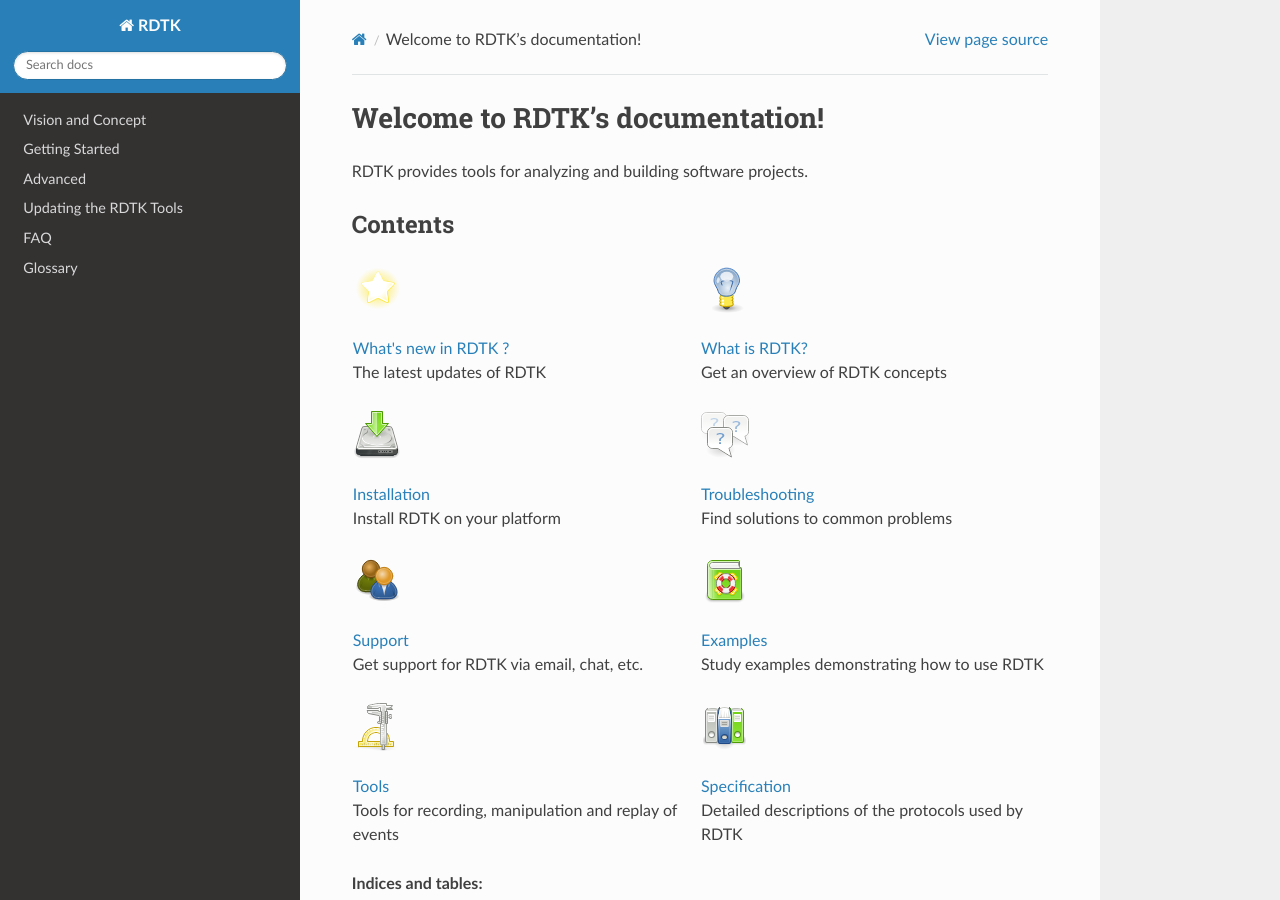
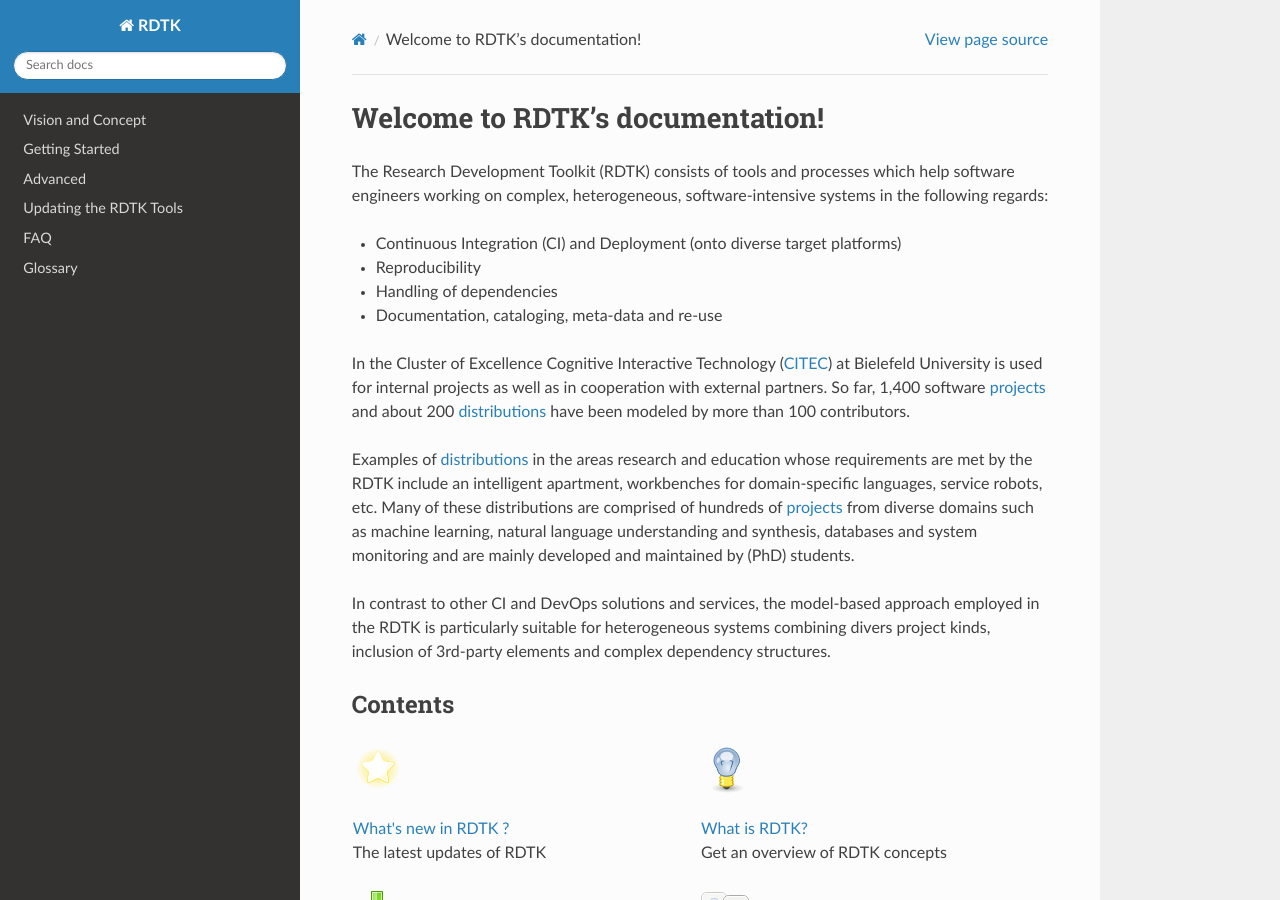
Before and after one commit to RDTK/documentation, a Sphinx documentation site: the page built from source/index.rst, in a window 1280 px wide and 900 px high. Built offline with Sphinx 7.4.7 and the Read the Docs theme 2.0.0, drawn with Linux system fonts in a browser that asks for light colours.

Commit message:
Introduction paragraph in source/index.rst
fixes #6

```diff
--- a/source/conf.py
+++ b/source/conf.py
@@ -36,6 +36,8 @@
 
 .. _issue tracker: https://github.com/rdtk/generator/issues
 .. _new issue: https://github.com/rdtk/generator/issues/new
+
+.. _citec: https://www.cit-ec.de/en
 
 .. _jenkins: https://jenkins.io
 
--- a/source/index.rst
+++ b/source/index.rst
@@ -1,7 +1,38 @@
 Welcome to |project|'s documentation!
 =====================================
 
-|Project| provides tools for analyzing and building software projects.
+The Research Development Toolkit (|project|) consists of tools and
+processes which help software engineers working on complex,
+heterogeneous, software-intensive systems in the following regards:
+
+* Continuous Integration (CI) and Deployment (onto diverse target
+  platforms)
+
+* Reproducibility
+
+* Handling of dependencies
+
+* Documentation, cataloging, meta-data and re-use
+
+In the Cluster of Excellence Cognitive Interactive Technology (CITEC_)
+at Bielefeld University is used for internal projects as well as in
+cooperation with external partners. So far, 1,400 software
+:term:`projects <project>` and about 200 :term:`distributions
+<distribution>` have been modeled by more than 100 contributors.
+
+Examples of :term:`distributions <distribution>` in the areas research
+and education whose requirements are met by the |project| include an
+intelligent apartment, workbenches for domain-specific languages,
+service robots, etc. Many of these distributions are comprised of
+hundreds of :term:`projects <project>` from diverse domains such as
+machine learning, natural language understanding and synthesis,
+databases and system monitoring and are mainly developed and
+maintained by (PhD) students.
+
+In contrast to other CI and DevOps solutions and services, the
+model-based approach employed in the |project| is particularly
+suitable for heterogeneous systems combining divers project kinds,
+inclusion of 3rd-party elements and complex dependency structures.
 
 .. toctree::
    :hidden:
```
